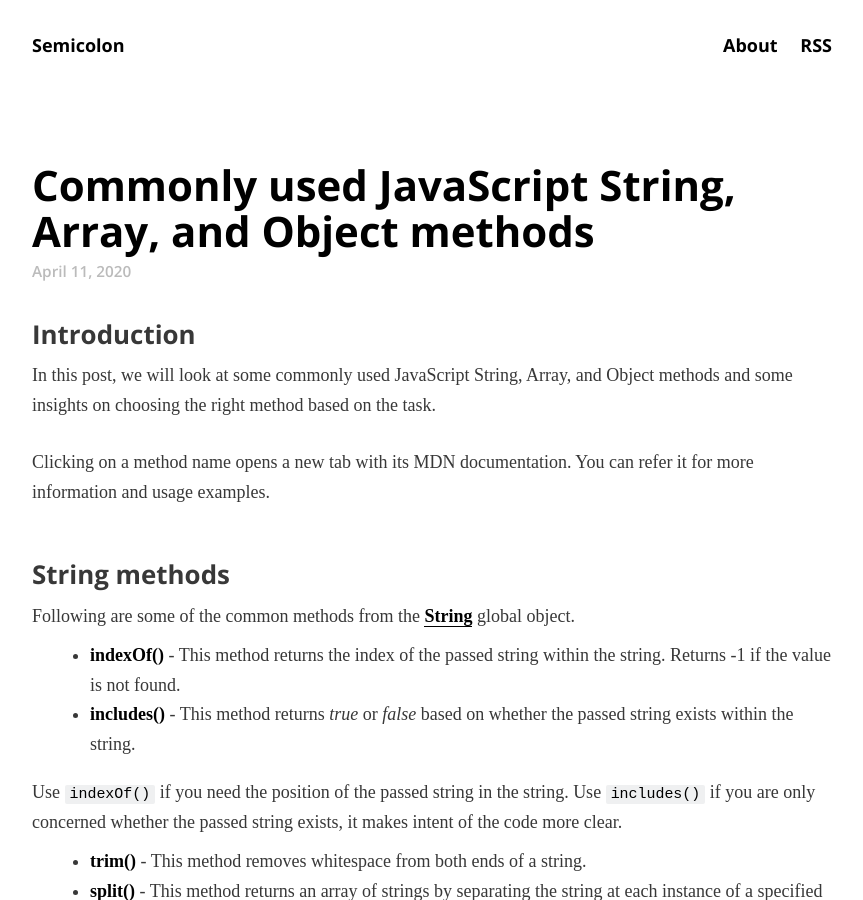
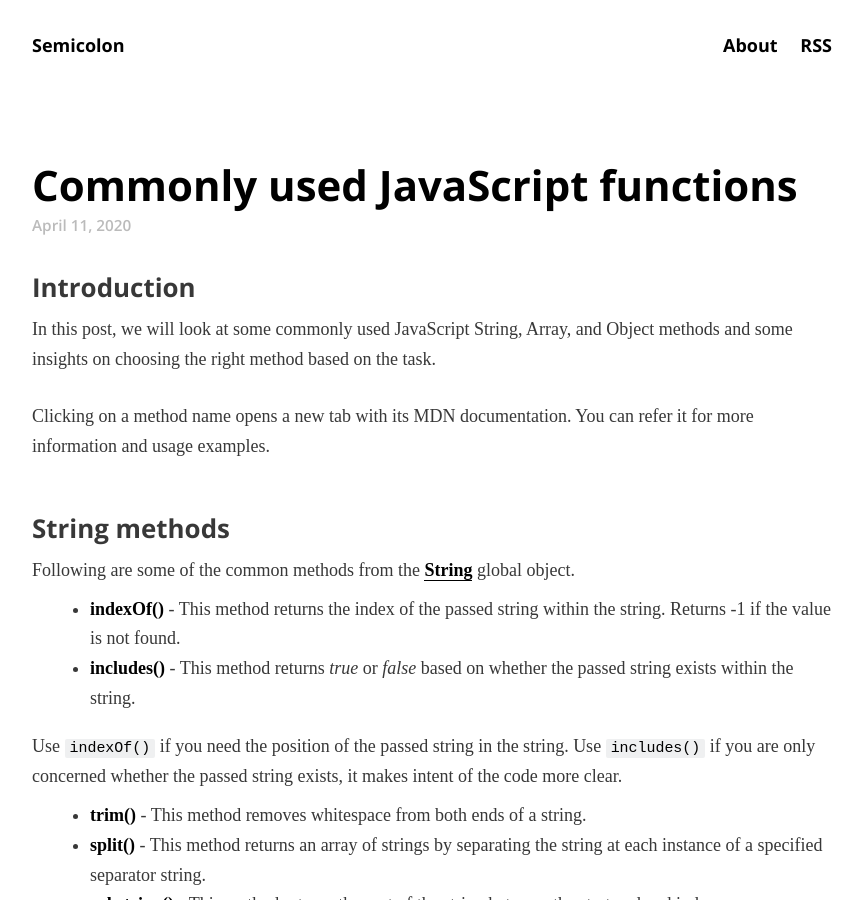
Before and after one commit to nikhilmopidevi/nikhilmopidevi.github.io, a Jekyll site: the page built from _posts/2020-04-11-Commonly used JavaScript functions.markdown, in a window 1280 px wide and 900 px high. Shown: the whole window, without its empty margins (208-1071 px from the left). Built offline with Jekyll 4.4.1, drawn with Linux system fonts in a browser that asks for light colours; some web fonts are replaced; comment, search, counter and statistics services are not loaded.

Commit message:
Changed post title

```diff
--- a/_posts/2020-04-11-Commonly used JavaScript functions.markdown
+++ b/_posts/2020-04-11-Commonly used JavaScript functions.markdown
@@ -1,6 +1,6 @@
 ---
 layout: post
-title: "Commonly used JavaScript String, Array, and Object methods"
+title: "Commonly used JavaScript functions"
 date: 2020-04-11 16:00:00 -0700
 tags: [JavaScript, functions, methods]
 comments: true
```
